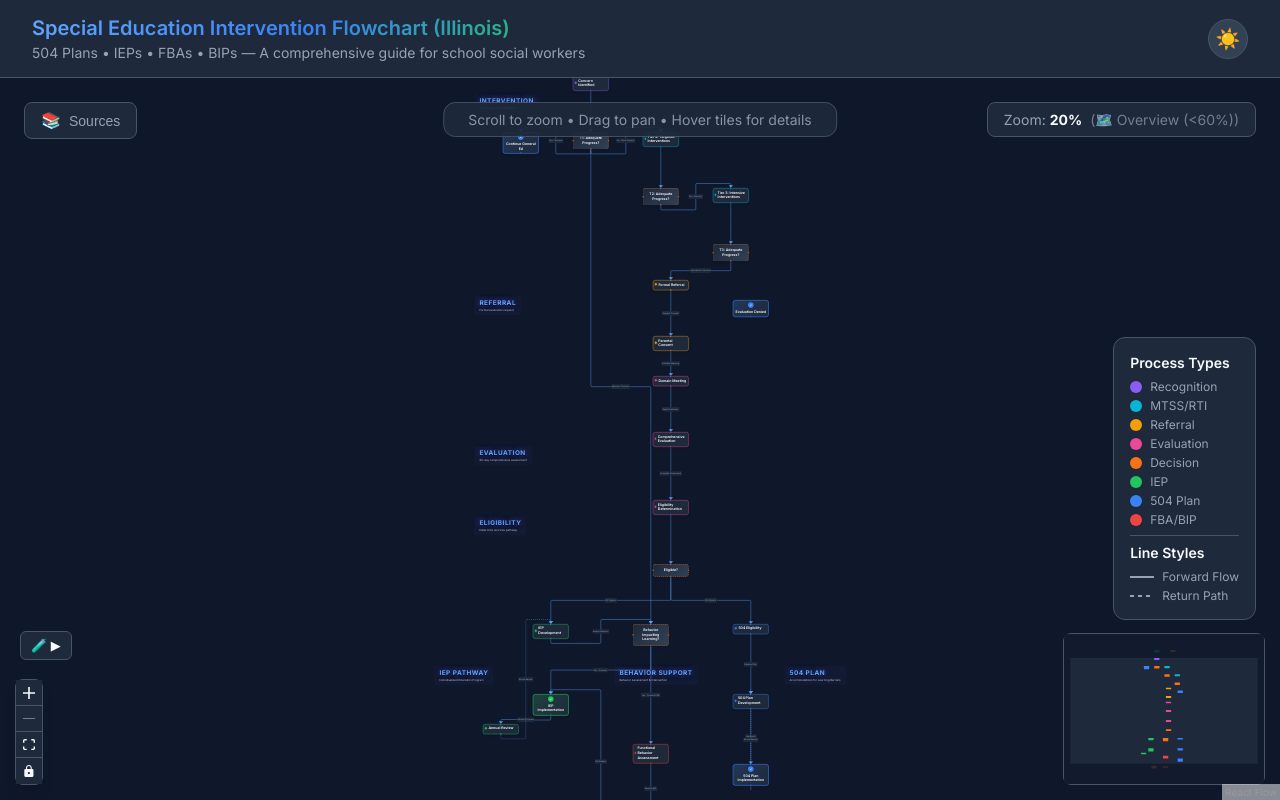
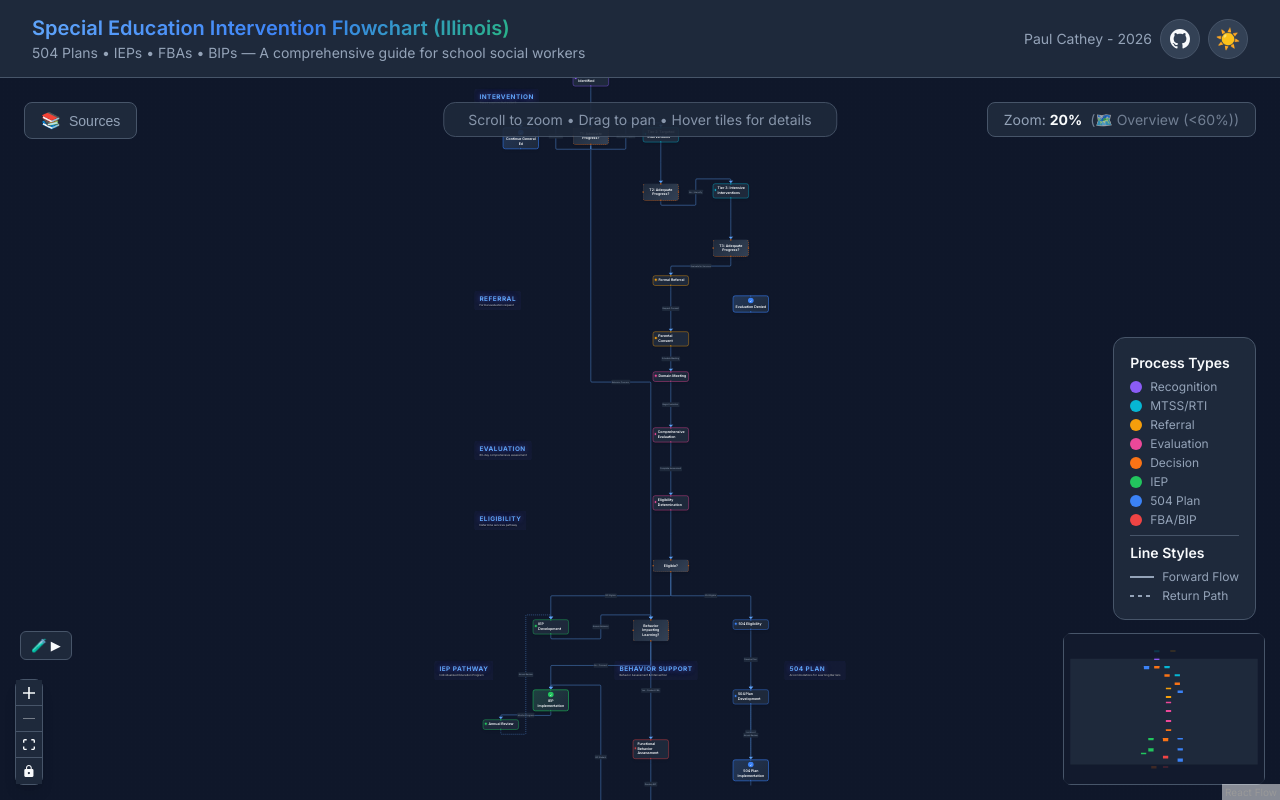
Before and after one commit to mooserson/IEP_504_FBA_BIP_Explainer, a React (Vite) app: page / in a window 1280 px wide. Built offline with nearby package versions, Linux system fonts and the light colour scheme.

Commit message:
addds header buttons, fixes edge badges not showing always

```diff
--- a/src/App.css
+++ b/src/App.css
@@ -25,6 +25,44 @@
     -webkit-background-clip: text;
     -webkit-text-fill-color: transparent;
     background-clip: text;
+}
+
+.header-actions {
+    display: flex;
+    align-items: center;
+    gap: var(--spacing-sm);
+}
+
+.header-credit {
+    font-size: var(--font-size-sm);
+    color: var(--color-text-muted);
+    text-decoration: none;
+    white-space: nowrap;
+    transition: color var(--transition-base);
+}
+
+.header-credit:hover {
+    color: var(--color-primary-light);
+}
+
+.header-icon-btn {
+    background: var(--color-bg-card);
+    border: 1px solid var(--color-border);
+    color: var(--color-text);
+    width: 40px;
+    height: 40px;
+    border-radius: 50%;
+    display: flex;
+    align-items: center;
+    justify-content: center;
+    cursor: pointer;
+    transition: all var(--transition-base);
+}
+
+.header-icon-btn:hover {
+    background: var(--color-bg-secondary);
+    transform: scale(1.1);
+    box-shadow: var(--shadow-md);
 }
 
 .theme-toggle {
--- a/src/App.jsx
+++ b/src/App.jsx
@@ -95,9 +95,9 @@ function FlowCanvas() {
                 nodeLabels[node.id] = node.data?.label || node.id;
             });
 
-            // 3. Compute connections for each node based on visible edges (store labels, not IDs)
+            // 3. Compute connections for each node based on ALL edges (store labels, not IDs)
             const nodeConnections = {};
-            filteredEdgeList.forEach(edge => {
+            safeInitialEdges.forEach(edge => {
                 // Track outgoing connections (source -> target) with edge label
                 if (!nodeConnections[edge.source]) {
                     nodeConnections[edge.source] = { incoming: [], outgoing: [] };
@@ -434,7 +434,29 @@ function App() {
                     <h1 className="app-title">Special Education Intervention Flowchart (Illinois)</h1>
                     <p className="app-subtitle">504 Plans • IEPs • FBAs • BIPs — A comprehensive guide for school social workers</p>
                 </div>
-                <ThemeToggle />
+                <div className="header-actions">
+                    <a
+                        href="https://www.linkedin.com/in/pmcathey/"
+                        target="_blank"
+                        rel="noopener noreferrer"
+                        className="header-credit"
+                    >
+                        Paul Cathey - 2026
+                    </a>
+                    <a
+                        href="https://github.com/mooserson/IEP_504_FBA_BIP_Explainer"
+                        target="_blank"
+                        rel="noopener noreferrer"
+                        className="header-icon-btn"
+                        title="View on GitHub"
+                        aria-label="View on GitHub"
+                    >
+                        <svg viewBox="0 0 16 16" width="20" height="20" fill="currentColor">
+                            <path d="M8 0C3.58 0 0 3.58 0 8c0 3.54 2.29 6.53 5.47 7.59.4.07.55-.17.55-.38 0-.19-.01-.82-.01-1.49-2.01.37-2.53-.49-2.69-.94-.09-.23-.48-.94-.82-1.13-.28-.15-.68-.52-.01-.53.63-.01 1.08.58 1.23.82.72 1.21 1.87.87 2.33.66.07-.52.28-.87.51-1.07-1.78-.2-3.64-.89-3.64-3.95 0-.87.31-1.59.82-2.15-.08-.2-.36-1.02.08-2.12 0 0 .67-.21 2.2.82.64-.18 1.32-.27 2-.27.68 0 1.36.09 2 .27 1.53-1.04 2.2-.82 2.2-.82.44 1.1.16 1.92.08 2.12.51.56.82 1.27.82 2.15 0 3.07-1.87 3.75-3.65 3.95.29.25.54.73.54 1.48 0 1.07-.01 1.93-.01 2.2 0 .21.15.46.55.38A8.013 8.013 0 0016 8c0-4.42-3.58-8-8-8z"/>
+                        </svg>
+                    </a>
+                    <ThemeToggle />
+                </div>
             </header>
 
             <ReactFlowProvider>
```
Also changed, not shown: .claude/settings.local.json.
